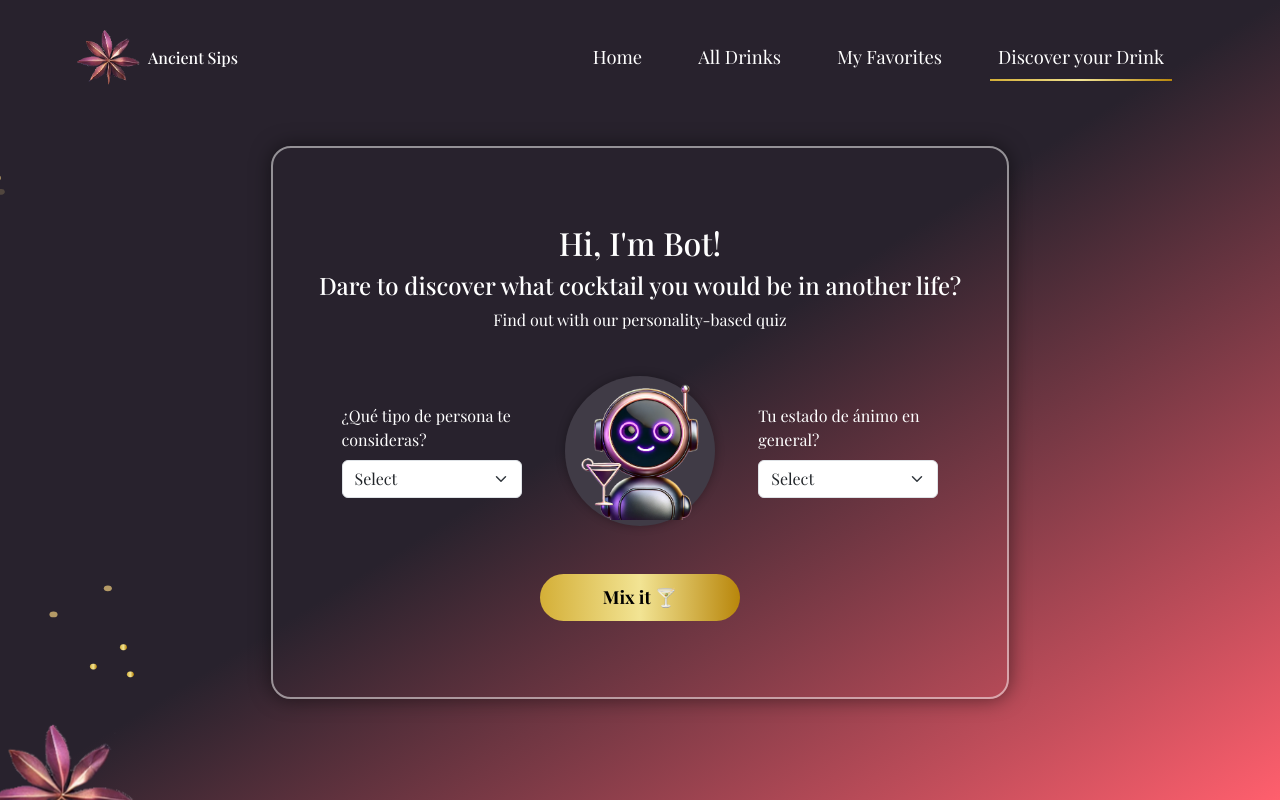
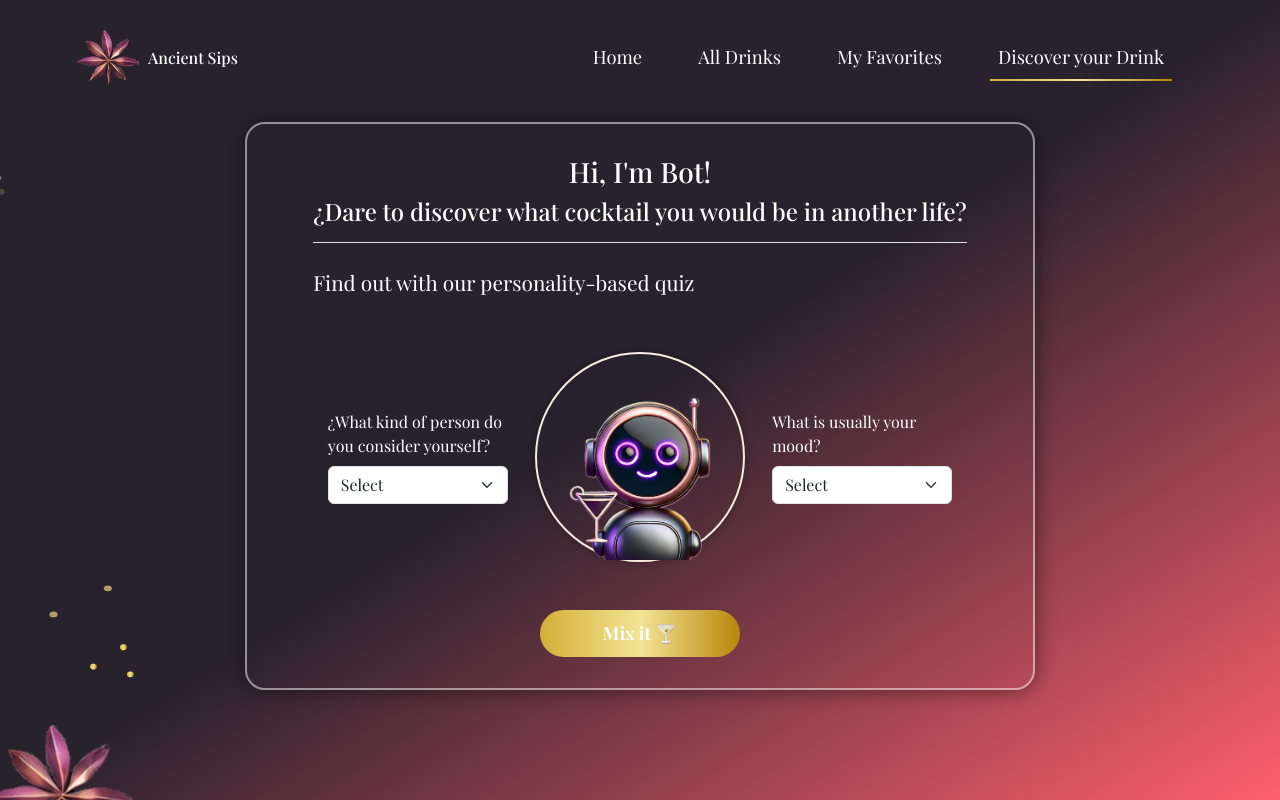
Before and after one commit to aleja032/momi_cocktail, a React (Vite) app: page /discover in a window 1280 px wide. Built offline with nearby package versions, Linux system fonts and the light colour scheme; a web font is replaced by a local one.

Commit message:
Puliendo el proyecto

```diff
--- a/src/App.jsx
+++ b/src/App.jsx
@@ -6,7 +6,7 @@ import CardBebida from './components/CardBebida';
 function App() {
 
   return (
-    <div className="custom-general">
+    <div className="custom-general vh-100 overflow-auto">
       <AppRoutes />
     </div>
   )
--- a/src/assets/styles/App.css
+++ b/src/assets/styles/App.css
@@ -5,11 +5,11 @@
     background-repeat: no-repeat;
     background-size: cover;
     background-position: center;
-    height: 100vh;
+    /* height: 100vh; */
 }
 
 @media (max-width: 990px) {
-    .custom-general{
+    /* .custom-general{
         height: 100%;
-    }
+    } */
 }
--- a/src/assets/styles/allDrinks.css
+++ b/src/assets/styles/allDrinks.css
@@ -1,7 +1,7 @@
 
 .drinks-container{
     width: 100%;
-    height: 27rem;
+    height: 32rem;
     display: flex;
     flex-wrap: wrap;
     justify-content: space-between;
--- a/src/assets/styles/customStyles.css
+++ b/src/assets/styles/customStyles.css
@@ -1,6 +1,6 @@
 .custom-background {
     background: linear-gradient(135deg, #2E2733 0%, #4C2238 100%);
-    min-height: 100vh;
+    min-height: 900vh;
     display: flex;
     justify-content: center;
     align-items: center;
@@ -16,7 +16,7 @@
     background-color: transparent;
     border: 2px solid rgba(255, 255, 255, 0.5);
     border-radius: 20px;
-    padding: 60px 30px;
+    padding: 15px 50px;
     position: relative;
     text-align: center;
     box-shadow: 0px 0px 20px rgba(0, 0, 0, 0.5);
@@ -26,7 +26,7 @@
   .content-container {
     display: flex;
     align-items: center;
-    margin-top: 20px;
+    margin-top: 30px;
     flex-wrap: wrap;
   }
 
@@ -38,19 +38,21 @@
   }
 
   .bot-image-container {
-    background-color: #403B46;
     border-radius: 50%;
-    padding: 15px;
     display: flex;
     justify-content: center;
-    align-items: center;
-    width: 150px;
-    height: 150px;
+    align-items: end;
+    width: 210px;
+    height: 210px;
     box-shadow: 0px 0px 10px rgba(0, 0, 0, 0.3);
+    border: 2px solid #F7ECDF;
+  }
+  .paragraph{
+    font-size: 1.3rem;
   }
 
   .bot-image {
-    width: 120px;
+    width: 9rem;
   }
 
   .custom-button {
--- a/src/assets/styles/header.css
+++ b/src/assets/styles/header.css
@@ -1,9 +1,6 @@
 
 .header{
-    /* padding-top: 0.6rem;
-    padding-bottom: 0.8rem; */
     color: white !important;
-    margin-top: 0.5% !important;
 }
 .header-title {
     background: linear-gradient(90deg, #D4AF37 0%, #F2E494 50%, #B8860B 100%);
@@ -20,7 +17,7 @@
 }
 .button-gradient {
     background: linear-gradient(90deg, #D4AF37 0%, #F2E494 50%, #B8860B 100%);
-    color: black; /* Darker color for text */
+    color: black;
     font-size: 2.3vh;
     font-weight: 500;
     border: none;
@@ -50,8 +47,3 @@
 .header-glass{
     width: 100%;
 }
-@media (max-width: 1148px) {
-    header{
-        /* margin-top: 3.5% !important; */
-    }
-}
--- a/src/components/BarNavigation.jsx
+++ b/src/components/BarNavigation.jsx
@@ -20,8 +20,8 @@ function BarNavigation() {
                     <div className="navbar-nav ms-auto text-center">
                         <Link to="/" className="nav-link  pe-lg-5 ">Home</Link>
                         <Link to="/allDrinks" className="nav-link  pe-lg-5  text-white ">All Drinks</Link>
-                        <Link to="/favorites" className="nav-link  pe-lg-5  text-white ">My Favorites</Link>
-                        <Link to="/discover" className="nav-link me-5 text-white animated-background"> Discover your Drink </Link>
+                        <Link to="/favorites" className="nav-link pe-lg-5  text-white ">My Favorites</Link>
+                        <Link to="/discover" className="nav-link me-lg-5 text-white animated-background"> Discover your Drink </Link>
 
                     </div>
                 </div>
--- a/src/components/Header.jsx
+++ b/src/components/Header.jsx
@@ -3,7 +3,7 @@ import drink from '../assets/images/glass.webp';
 import '../assets/styles/header.css';
 function Header() {
     return (
-        <div className="header py-4 ">
+        <div className="header py-3 ">
             <header className="row gx-0 gap-3 py-lg-3 my-3 justify-content-center">
                 <div className="col-12 col-md-12 col-lg-5 d-flex flex-column justify-content-center align-items-center">
                     <h1 className="mb-lg-4 text-center header-title">COCKTAIL SIPS</h1>
--- a/src/pages/DiscoverCocktail.jsx
+++ b/src/pages/DiscoverCocktail.jsx
@@ -4,43 +4,51 @@ import { Container, Card, Form, Button } from 'react-bootstrap';
 import { useDispatch, useSelector } from 'react-redux';
 import CardBebida from '../components/CardBebida.jsx';
 import botImage from '../assets/images/bot_cute_final.webp';
+import shaker from '../assets/images/shaker.webp';
 import '../assets/styles/customStyles.css';
 
 function DiscoverCocktail() {
   const dispatch = useDispatch();
   const [personType, setPersonType] = useState('');
   const [mood, setMood] = useState('');
-  const [showBotImage, setShowBotImage] = useState(false);
+  const [showBotImage, setShowBotImage] = useState(true);
   const [showBotton, setBotton] = useState(true);
   const randomDrink = useSelector((state) => state.drinks.discoverDrink);
+  let favorites = useSelector((state) => state.drinks.favorites);
 
   const existingDrink = randomDrink.find(
     (drink) => drink.personType === personType && drink.mood === mood
   );
 
   const handleMixClick = () => {
+    if(mood != '' &&  personType != '' ){
       setShowBotImage(false);
       setBotton(false);
       if (!existingDrink) {
         dispatch(fetchRandom({ personType, mood }));
       }
+    }
   };
+  console.log(mood == '', showBotImage, showBotton);
+  console.log(mood, personType);
 
   const hadleagain = () => {
     setBotton(true);
     setShowBotImage(true);
+    setMood('');
+    setPersonType('');
   }
   return (
-    <Container className="d-flex justify-content-center align-items-center custom-container py-5">
+    <Container className="d-flex justify-content-center align-items-center custom-container pt-4 pb-4">
       <Card className="custom-card text-center">
         <Card.Body>
-        <h2>Hi, I'm Bot!</h2>
-        <h4>Dare to discover what cocktail you would be in another life?</h4>
-        <p>Find out with our personality-based quiz</p>
+          <h3>Hi, I'm Bot!</h3>
+          <h4 className='pb-lg-3 mb-lg-4 border-bottom'>¿Dare to discover what cocktail you would be in another life?</h4>
+          <p className='paragraph text-start'>Find out with our personality-based quiz</p>
 
           <div className="content-container d-flex align-items-center justify-content-around">
             <Form.Group className="select-group">
-              <Form.Label >¿Qué tipo de persona te consideras?</Form.Label>
+              <Form.Label >¿What kind of person do you consider yourself?</Form.Label>
               <Form.Select
                 aria-label="Seleccionar"
                 value={personType}
@@ -60,40 +68,50 @@ function DiscoverCocktail() {
 
               {showBotImage ? (
                 <img src={botImage} alt="Bot" className="bot-image" />
-                ) : (
-                  randomDrink && randomDrink.length > 0 ? (
-                    randomDrink.some(
-                      (drink) => drink.personType === personType && drink.mood === mood
-                    ) ? (
+              ) : randomDrink && randomDrink.length > 0 ? (
+                randomDrink.some((drink) => drink.personType === personType && drink.mood === mood) ? (
                   (() => {
                     const foundDrink = randomDrink.find(
                       (drink) => drink.personType === personType && drink.mood === mood
                     );
+                    const isFavorite = favorites.some((item) => item.idDrink === foundDrink.drink.idDrink);
+                    console.log(favorites.some((item) => item.idDrink === foundDrink.drink.idDrink));
+                    console.log(foundDrink.drink.idDrink);
+
                     return (
                       <div className="d-flex flex-column">
-                            <p>Serías la bebida:</p>
-                            <CardBebida drink={foundDrink.drink} isFavorite={true} />
+                        <p>You would be:</p>
+                        <CardBebida
+                          key={foundDrink.idDrink}
+                          drink={foundDrink.drink}
+                          isFavorite={!isFavorite}
+                        />
                       </div>
                     );
                   })()
                 ) : (
-                      randomDrink.length > 0 && (
+                  (() => {
+                    const lastDrink = randomDrink[randomDrink.length - 1];
+                    const isFavorite = favorites.some((item) => item.idDrink === lastDrink.idDrink);
+
+                    return (
                       <div className="d-flex flex-column">
                         <p>You would be:</p>
-                          <CardBebida drink={randomDrink[randomDrink.length - 1].drink} isFavorite={true} />
+                        <CardBebida drink={lastDrink.drink} isFavorite={!isFavorite} />
                       </div>
-                      )
+                    );
+                  })()
                 )
               ) : (
                 <img src={botImage} alt="Bot" className="bot-image" />
-                  )
               )}
+
               </div>
 
             </div>
 
             <Form.Group className="select-group">
-              <Form.Label>Tu estado de ánimo en general?</Form.Label>
+              <Form.Label>What is usually  your mood?</Form.Label>
               <Form.Select
                 aria-label="Seleccionar"
                 value={mood}
@@ -110,11 +128,12 @@ function DiscoverCocktail() {
           </div>
 
             {
-            showBotton ?
+              showBotton?
                 <Button
-                variant="warning"
+                  // variant="warning"
                   className="custom-button mt-4"
                   onClick={handleMixClick}
+                  type="submit"
                 >
                   Mix it 🍸
                 </Button>
--- a/src/pages/Home.jsx
+++ b/src/pages/Home.jsx
@@ -1,8 +1,6 @@
 import Header from '../components/Header';
 function Home() {
   return (
-    // <div className="prueba">
       <Header />
-    // </div>
   )
 } export default Home
```
Also changed, not shown: src/components/modal.jsx (+7 -7 lines). Lines whose indentation alone changed are shown as unchanged.
